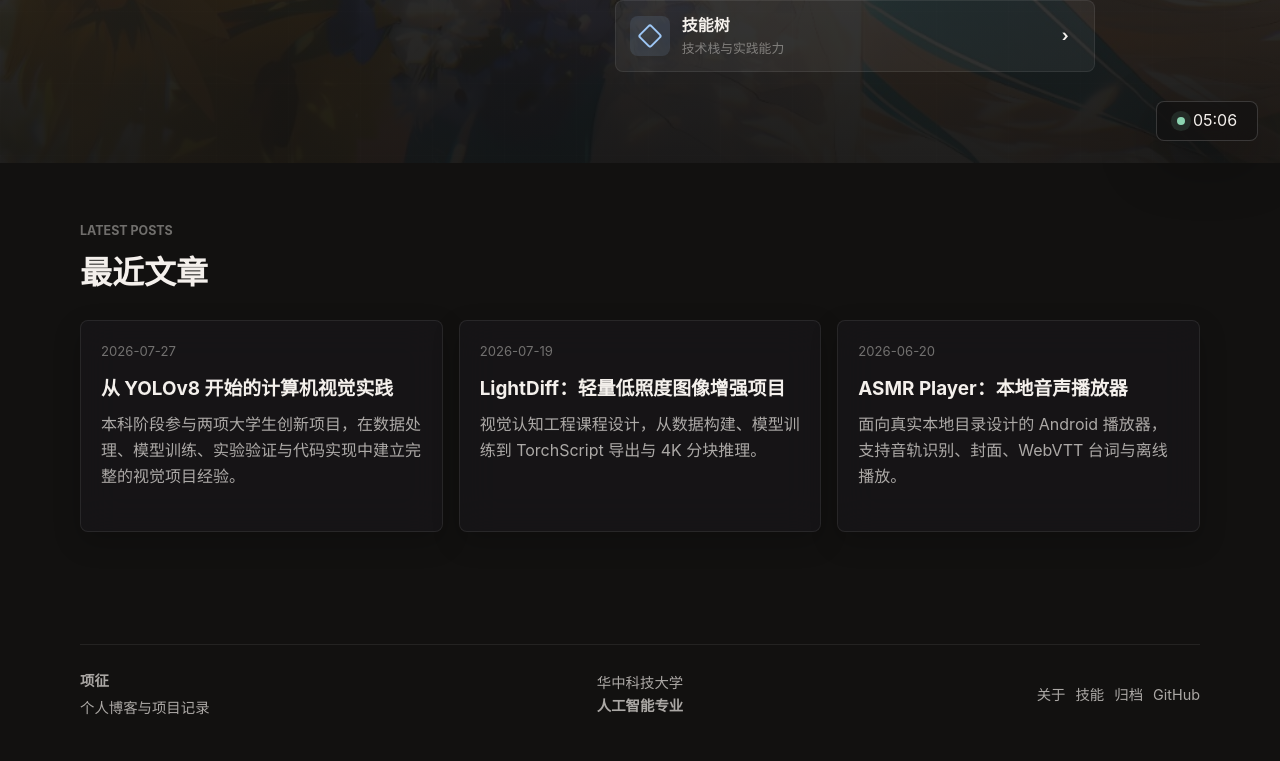
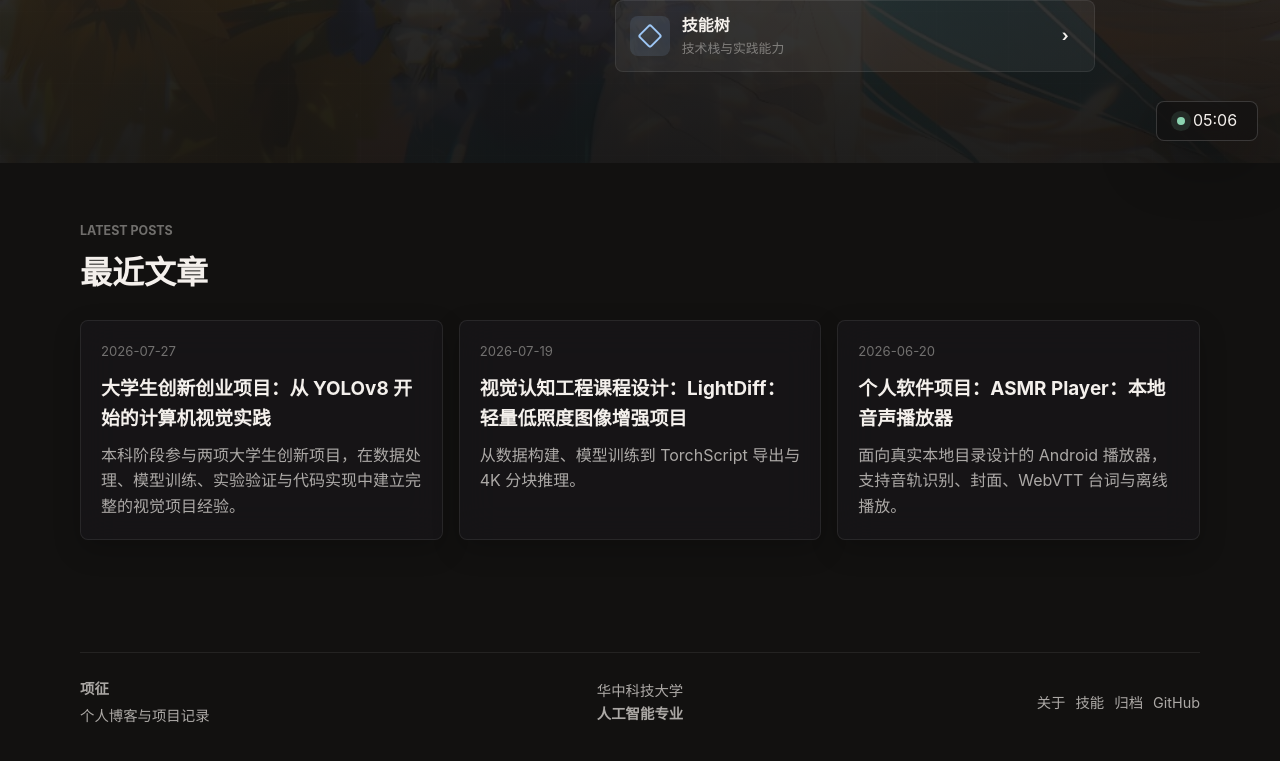
Before and after one commit to Baimo1209/xiangzheng-portfolio, a Next.js app: page / in a window 1280 px wide. Shown: the part 637-1398 px from the top of the page. Built offline with nearby package versions, Linux system fonts and the light colour scheme.

Commit message:
Add Kaggle demo link and simplify about page

```diff
--- a/app/about/page.tsx
+++ b/app/about/page.tsx
@@ -2,13 +2,10 @@ import SiteShell from "../SiteShell";
 
 export default function About() {
   return <SiteShell>
-    <section className="page-hero compact"><span>About Me</span><h1 className="gradient-text">关于我</h1><p>教育背景、科研经历与研究兴趣。</p></section>
+    <section className="page-hero compact"><span>About Me</span><h1 className="gradient-text">关于我</h1><p>教育背景与研究兴趣。</p></section>
     <section className="bento about-bento">
       <article className="bento-cell cell-bio"><div className="cell-label">简介 / INTRO</div><h2><span>你好，我是</span><br /><span className="gradient-text">项征</span></h2><p>就读于华中科技大学人工智能与自动化学院，人工智能专业，本硕博 2301 班。</p><p>本科阶段参与两项人工智能方向大学生创新项目，主要实践集中在计算机视觉、目标检测、模型训练与实验分析。</p></article>
       <article className="bento-cell cell-image"><div className="banner-media"><img src="/bg.jpg" alt="网站背景" /></div><div className="banner-text"><strong>项征</strong><span>个人博客与项目记录</span></div></article>
-      <article className="bento-cell stat-cell"><span className="stat-label">本科科研</span><strong className="stat-value">2 项大创项目</strong></article>
-      <article className="bento-cell stat-cell"><span className="stat-label">主要方向</span><strong className="stat-value">计算机视觉</strong></article>
-      <article className="bento-cell"><div className="cell-label">经历 / FACTS</div><div className="fact-list"><div><span>目标检测</span><strong>YOLOv8</strong></div><div><span>项目指导</span><strong>马杰老师</strong></div><div><span>主要工作</span><strong>代码 / 训练 / 实验</strong></div></div></article>
       <article className="bento-cell"><div className="cell-label">研究兴趣 / INTERESTS</div><div className="chip-list"><span>Computer Vision</span><span>VLM</span><span>LLM</span><span>Multimodal AI</span><span>AI Agent</span></div></article>
       <article className="bento-cell cell-doing"><div className="cell-label">当前方向 / NOW</div><ol className="timeline-list"><li><span />继续积累视觉模型训练与评测经验</li><li><span />学习视觉语言模型与多模态方法</li><li><span />通过完整项目强化工程交付能力</li></ol></article>
     </section>
--- a/app/archives/page.tsx
+++ b/app/archives/page.tsx
@@ -3,5 +3,5 @@ import SiteShell from "../SiteShell";
 import { articles } from "../content";
 
 export default function Archives() {
-  return <SiteShell><section className="page-hero compact"><span>Archives</span><h1 className="gradient-text">文章归档</h1><p>科研、项目与工程实践记录。</p></section><section className="content-section archive-list">{articles.map(article => <article className="archive-item" key={article.slug}><time>{article.date}</time><div className="archive-entry"><Link href={`/posts/${article.slug}/`}>{article.title}</Link>{article.repository && <a className="repository-link compact-link" href={article.repository.url} target="_blank" rel="noreferrer">代码库 ↗</a>}</div></article>)}</section></SiteShell>;
+  return <SiteShell><section className="page-hero compact"><span>Archives</span><h1 className="gradient-text">文章归档</h1><p>科研、项目与工程实践记录。</p></section><section className="content-section archive-list">{articles.map(article => <article className="archive-item" key={article.slug}><time>{article.date}</time><div className="archive-entry"><Link href={`/posts/${article.slug}/`}>{article.title}</Link>{article.repository && <a className="repository-link compact-link" href={article.repository.url} target="_blank" rel="noreferrer">代码库 ↗</a>}{article.demo && <a className="repository-link compact-link" href={article.demo.url} target="_blank" rel="noreferrer">Kaggle ↗</a>}</div></article>)}</section></SiteShell>;
 }
--- a/app/content.ts
+++ b/app/content.ts
@@ -3,7 +3,7 @@ export const articles = [
     slug: "vision-research",
     date: "2026-07-27",
     category: "科研经历",
-    title: "从 YOLOv8 开始的计算机视觉实践",
+    title: "大学生创新创业项目：从 YOLOv8 开始的计算机视觉实践",
     excerpt: "本科阶段参与两项大学生创新项目，在数据处理、模型训练、实验验证与代码实现中建立完整的视觉项目经验。",
     repository: {
       label: "UAV_Detection 代码库",
@@ -21,8 +21,8 @@ export const articles = [
     slug: "lightdiff-delivery",
     date: "2026-07-19",
     category: "计算机视觉",
-    title: "LightDiff：轻量低照度图像增强项目",
-    excerpt: "视觉认知工程课程设计，从数据构建、模型训练到 TorchScript 导出与 4K 分块推理。",
+    title: "视觉认知工程课程设计：LightDiff：轻量低照度图像增强项目",
+    excerpt: "从数据构建、模型训练到 TorchScript 导出与 4K 分块推理。",
     paragraphs: [
       "LightDiff 是视觉认知工程课程设计，目标是在较小模型规模下完成低照度图像增强。项目从数据构建开始固定数据版本和划分方式，通过确定性退化生成训练样本，使不同训练和消融实验可以在一致条件下比较。",
       "训练阶段保留完整历史、最佳检查点和轻度、中度、重度三档退化结果，同时比较不同推理步数的质量与耗时。除整体指标外，项目也保留重退化场景中的失败样本，避免只用少量效果图代替评价。",
@@ -34,7 +34,7 @@ export const articles = [
     slug: "asmr-player",
     date: "2026-06-20",
     category: "Android",
-    title: "ASMR Player：本地音声播放器",
+    title: "个人软件项目：ASMR Player：本地音声播放器",
     excerpt: "面向真实本地目录设计的 Android 播放器，支持音轨识别、封面、WebVTT 台词与离线播放。",
     repository: {
       label: "ASMR Player 代码库",
@@ -52,11 +52,15 @@ export const articles = [
     slug: "healthcare-agent",
     date: "2026-06-23",
     category: "AI Agent",
-    title: "医疗症状分诊助手：安全边界与多轮状态",
+    title: "Kaggle项目：医疗症状分诊助手：安全边界与多轮状态",
     excerpt: "通过多轮问答整理症状、刷新风险等级，并明确展示紧急提示、就医路径和产品边界。",
     repository: {
       label: "医疗分诊助手代码库",
       url: "https://github.com/Baimo1209/healthcare-symptom-triage-assistant",
+    },
+    demo: {
+      label: "Kaggle 演示",
+      url: "https://www.kaggle.com/code/xiangzheng968/healthcare-triage-demo",
     },
     paragraphs: [
       "该项目是为 Kaggle Healthcare AI Agent Hackathon 制作的本地浏览器原型，定位为教育用途的症状分诊辅助工具。它帮助用户整理症状、回答后续问题、查看可能的就医路径，并识别需要紧急处理的警示信号。",
--- a/app/globals.css
+++ b/app/globals.css
@@ -1213,6 +1213,13 @@ form button,
   color: var(--sakura);
 }
 
+.article-links {
+  display: flex;
+  flex-wrap: wrap;
+  justify-content: center;
+  gap: 10px;
+}
+
 .compact-link {
   min-height: auto;
   margin: 0;
--- a/app/posts/[slug]/page.tsx
+++ b/app/posts/[slug]/page.tsx
@@ -6,5 +6,5 @@ export default async function Post({ params }: { params: Promise<{ slug: string
   const { slug } = await params;
   const article = articles.find(item => item.slug === slug);
   if (!article) notFound();
-  return <SiteShell><article className="post-layout"><header className="post-header"><time>{article.date} · {article.category}</time><h1>{article.title}</h1><p>{article.excerpt}</p>{article.repository && <a className="repository-link" href={article.repository.url} target="_blank" rel="noreferrer">{article.repository.label} ↗</a>}</header><div className="post-content">{article.paragraphs.map(paragraph => <p key={paragraph}>{paragraph}</p>)}</div></article></SiteShell>;
+  return <SiteShell><article className="post-layout"><header className="post-header"><time>{article.date} · {article.category}</time><h1>{article.title}</h1><p>{article.excerpt}</p><div className="article-links">{article.repository && <a className="repository-link" href={article.repository.url} target="_blank" rel="noreferrer">{article.repository.label} ↗</a>}{article.demo && <a className="repository-link" href={article.demo.url} target="_blank" rel="noreferrer">{article.demo.label} ↗</a>}</div></header><div className="post-content">{article.paragraphs.map(paragraph => <p key={paragraph}>{paragraph}</p>)}</div></article></SiteShell>;
 }
```
